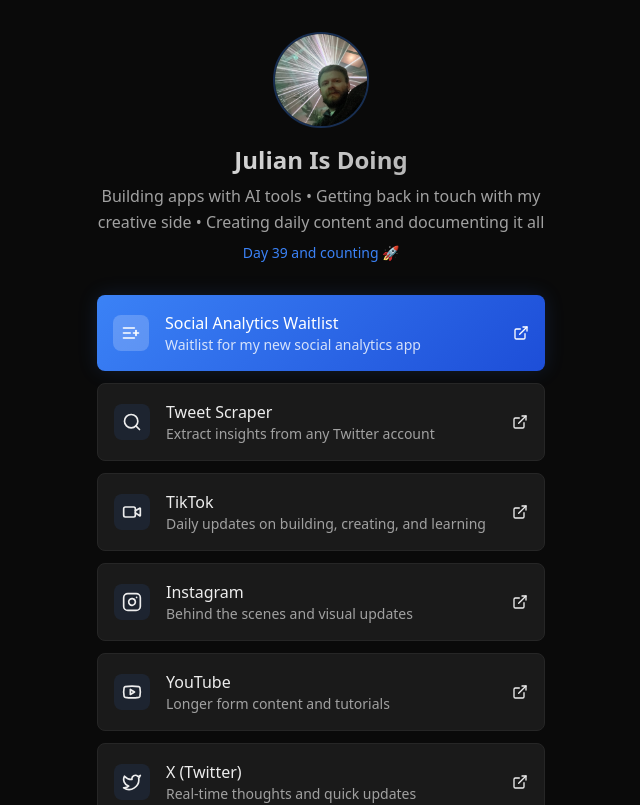
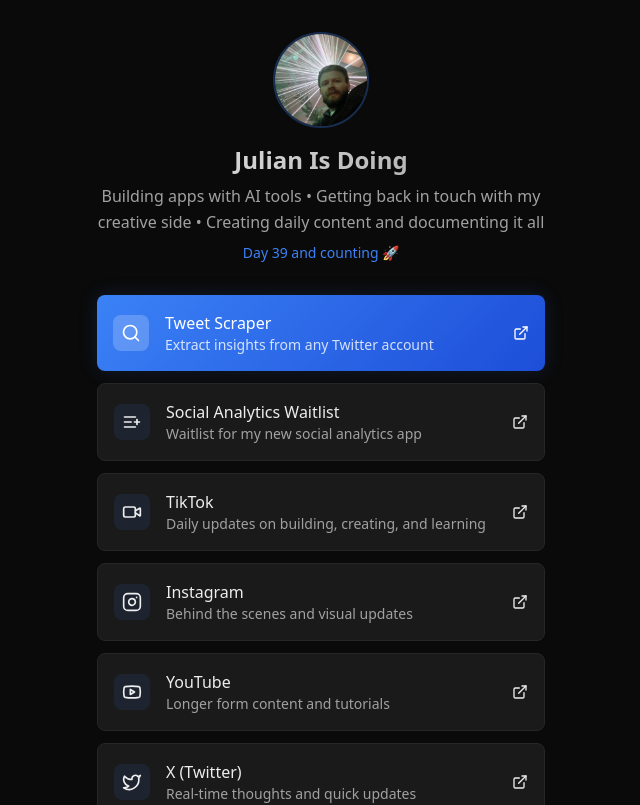
Before and after one commit to julianships/julianisdoing-com, a Next.js app: page /links in a window 1280 px wide. Shown: the top 805 px of the page, without its empty margins (319-959 px from the left). Built offline with nearby package versions, Linux system fonts and the light colour scheme.

Commit message:
feat: set Tweet Scraper as featured link

```diff
--- a/src/app/links/page.tsx
+++ b/src/app/links/page.tsx
@@ -20,12 +20,12 @@
   Search // Icon for Tweet Scraper
 } from "lucide-react";
 
-// The new waitlist link
-const waitlistLink = {
-  title: "Social Analytics Waitlist",
-  url: "https://www.notion.so/julianisdoing/Julian-s-Social-Analytics-Waitlist-27133403eb5180b3b603e9e768289971?pvs=4",
-  icon: ListPlus,
-  description: "Waitlist for my new social analytics app",
+// The new featured link
+const featuredLink = {
+  title: "Tweet Scraper",
+  url: "https://tweet-scraper-plum.vercel.app/",
+  icon: Search,
+  description: "Extract insights from any Twitter account",
   featured: true
 };
 
@@ -60,10 +60,10 @@
 // Social and other links
 const socialLinks = [
   {
-    title: "Tweet Scraper",
-    url: "https://tweet-scraper-plum.vercel.app/",
-    icon: Search,
-    description: "Extract insights from any Twitter account"
+    title: "Social Analytics Waitlist",
+    url: "https://www.notion.so/julianisdoing/Julian-s-Social-Analytics-Waitlist-27133403eb5180b3b603e9e768289971?pvs=4",
+    icon: ListPlus,
+    description: "Waitlist for my new social analytics app",
   },
   {
     title: "TikTok",
@@ -164,7 +164,7 @@
 
         {/* Links */}
         <div className="space-y-3">
-          {/* Waitlist Link */}
+          {/* Featured Link */}
           <motion.div
             initial={{ opacity: 0, y: 20 }}
             animate={{ opacity: 1, y: 0 }}
@@ -173,15 +173,15 @@
             <Button
               variant="primary"
               className="w-full justify-start p-4 h-auto group relative overflow-hidden shadow-glow"
-              onClick={() => window.open(waitlistLink.url, '_blank')}
+              onClick={() => window.open(featuredLink.url, '_blank')}
             >
               <div className="flex items-center gap-4 w-full">
                 <div className="p-2 rounded-lg bg-white/20">
-                  <waitlistLink.icon className="w-5 h-5" />
+                  <featuredLink.icon className="w-5 h-5" />
                 </div>
                 <div className="flex-1 text-left">
-                  <div className="font-medium">{waitlistLink.title}</div>
-                  <div className="text-sm text-white/80">{waitlistLink.description}</div>
+                  <div className="font-medium">{featuredLink.title}</div>
+                  <div className="text-sm text-white/80">{featuredLink.description}</div>
                 </div>
                 <ExternalLink className="w-4 h-4 group-hover:translate-x-1 transition-transform" />
               </div>
```
